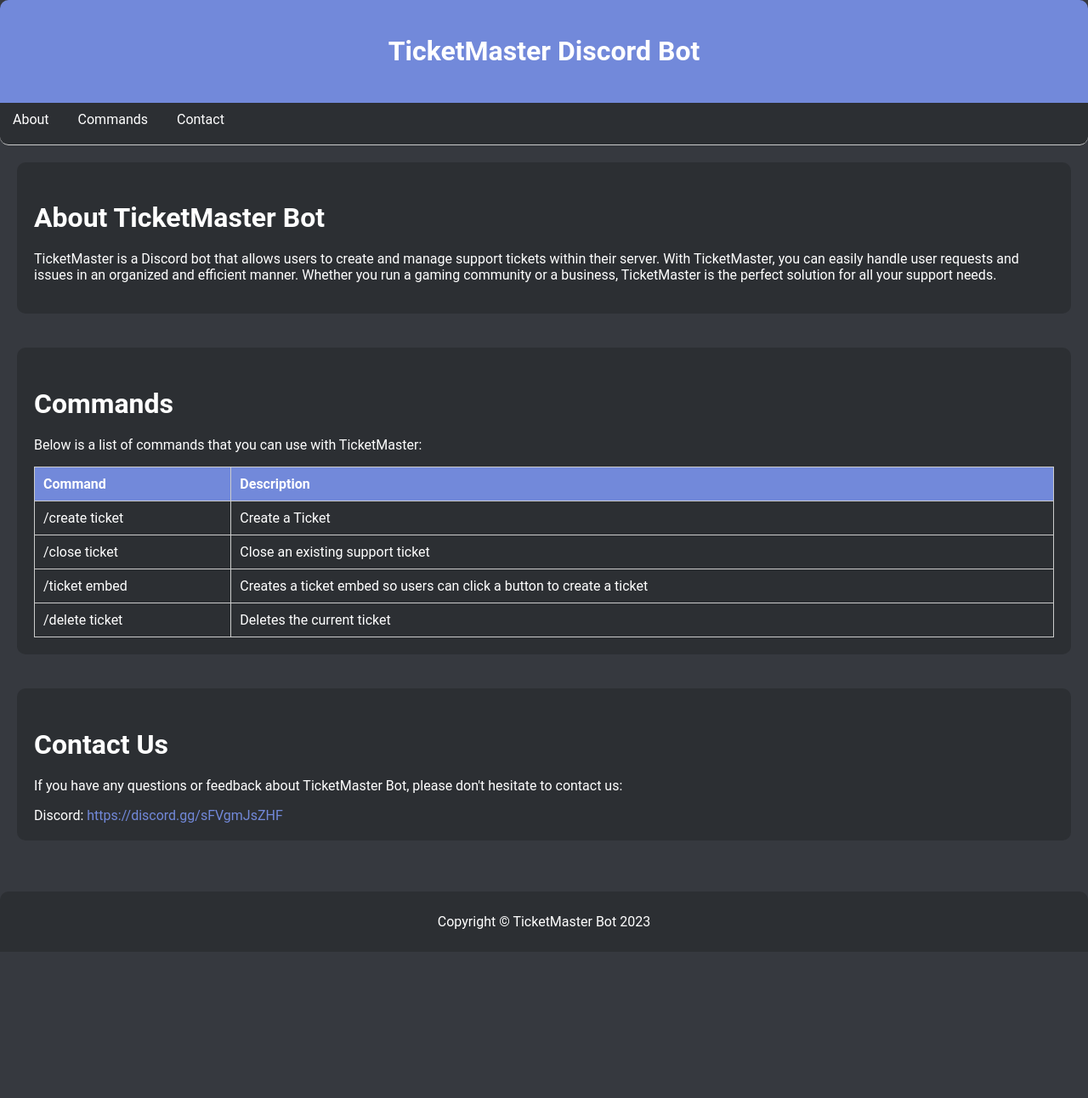
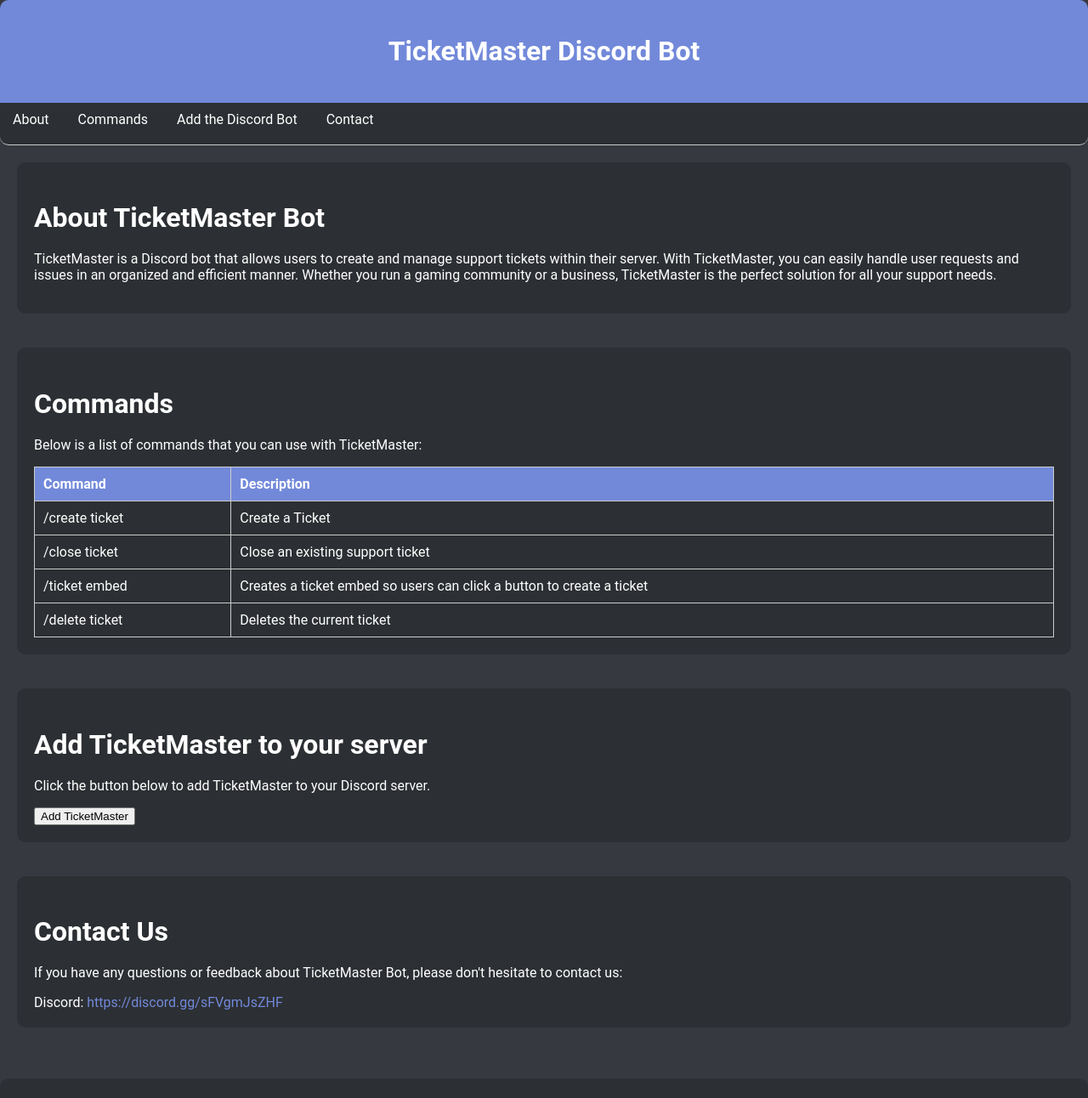
Before and after one commit to ticketmasterbot/ticketmasterbot.github.io, a plain HTML site: page index.html in a window 1280 px wide. Shown: the top 1292 px of the page at 85% size. Before the commit the page ends 1120 px from the top, so only its background shows below. Drawn offline with Linux system fonts and the light colour scheme.

Commit message:
Update index.html

```diff
--- a/index.html
+++ b/index.html
@@ -17,6 +17,7 @@
 		<ul>
 			<li><a href="#about">About</a></li>
 			<li><a href="#commands">Commands</a></li>
+			<li><a href="#add-bot">Add the Discord Bot</a></li>
 			<li><a href="#contact">Contact</a></li>
 		</ul>
 	</nav>
@@ -57,6 +58,13 @@
 				</tbody>
 			</table>
 		</section>
+		<section id="add-bot">
+  <h2>Add TicketMaster to your server</h2>
+  <p>Click the button below to add TicketMaster to your Discord server.</p>
+  <a href="https://discord.com/oauth2/authorize?client_id=YOUR_CLIENT_ID&permissions=0&scope=bot" target="_blank" rel="noopener noreferrer">
+    <button>Add TicketMaster</button>
+  </a>
+</section>
 
 		<section id="contact">
 			<h2>Contact Us</h2>
```
